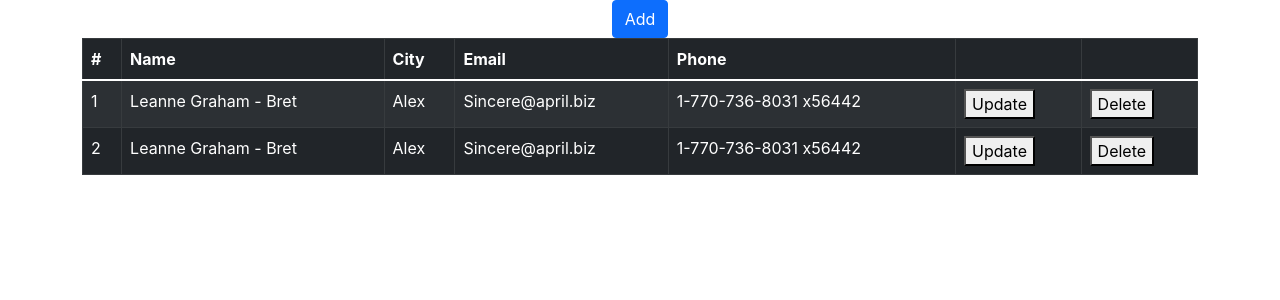
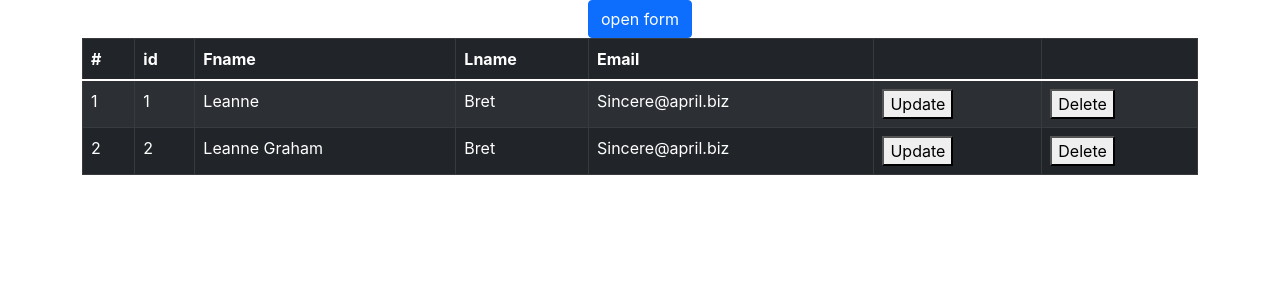
Before and after one commit to Abdelrahman-Mehrat/React-practice, a React (Create React App) app: page / in a window 1280 px wide. Shown: the top 300 px of the page. Built offline with nearby package versions, Linux system fonts and the light colour scheme.

Commit message:
updateBtn-functions

```diff
--- a/src/App.js
+++ b/src/App.js
@@ -1,35 +1,105 @@
 import { useState } from "react";
 import "./App.css";
 import MainContainer from "./Components/MainContainer/MainContainer";
+import AddUser from "./Components/AddUser/AddUser.jsx";
 
 function App() {
   const [users, setUsers] = useState([
     {
       id: 1,
-      fname: "Leanne Graham",
+      fname: "Leanne ",
       lname: "Bret",
-      city: "Alex",
       email: "Sincere@april.biz",
-      phone: "1-770-736-8031 x56442",
     },
     {
       id: 2,
       fname: "Leanne Graham",
       lname: "Bret",
-      city: "Alex",
       email: "Sincere@april.biz",
-      phone: "1-770-736-8031 x56442",
     },
   ]);
-  const HandleDelete = (e) => {
-    const newUsers = users.filter((user) => user.id != e.target.id);
+  const [users2, setUsers2] = useState([
+    {
+      id: 1,
+      fname: "Leanne ",
+      lname: "Bret",
+      email: "Sincere@april.biz",
+    },
+    {
+      id: 2,
+      fname: "Leanne Graham",
+      lname: "Bret",
+      email: "Sincere@april.biz",
+    },
+  ]);
+  const [newUser, setNewUser] = useState({
+    id: "",
+    fname: "",
+    lname: "",
+    email: "",
+  });
+
+  const HandleDelete = (target) => {
+    const newUsers = users.filter((user) => user.id != target);
     setUsers(newUsers);
+  };
+  const handleAddUser = (e) => {
+    e.preventDefault();
+    console.log();
+    setUsers([...users, newUser]);
+    setNewUser({
+      id: "",
+      fname: "",
+      lname: "",
+      email: "",
+    });
+  };
+  const handleAddUserChange = (e) => {
+    setNewUser({
+      ...newUser,
+      id: users.length + 1,
+      [e.target.name]: e.target.value,
+    });
+  };
+  // updated logic
+  const [updateUser, setUpdateUser] = useState({});
+  const handleUpdateUserChange = (e) => {
+    // console.log(e.target.name);
+    const selectedUser = users.filter((user) => {
+      return user.id == e.target.parentNode.parentNode.id;
+    });
+    setUpdateUser({ ...selectedUser[0], [e.target.name]: e.target.value });
+  };
+  const handleUpdateUser = (singleUser) => {
+    const newState = users.map((user) => {
+      // 👇️ if id equals 2 replace object
+      if (user.id === singleUser.id) {
+        return updateUser;
+      }
+
+      // 👇️ otherwise return object as is
+      return user;
+    });
+
+    setUsers(newState);
+    // setUsers([...users, updateUser]);
+    // console.log(users2[1]);
+    console.log(newState);
   };
   return (
     <div>
-      <MainContainer users={users} HandleDelete={HandleDelete} />
+      <AddUser
+        handleAddUser={handleAddUser}
+        newUser={newUser}
+        handleAddUserChange={handleAddUserChange}
+      />
+      <MainContainer
+        handleUpdateUserChange={handleUpdateUserChange}
+        handleUpdateUser={handleUpdateUser}
+        users={users}
+        HandleDelete={HandleDelete}
+      />
     </div>
   );
 }
-
 export default App;
--- a/src/Components/AddUser/AddUser.css
+++ b/src/Components/AddUser/AddUser.css
@@ -8,3 +8,6 @@
   padding: 4px;
   /* border-radius: 5px; */
 }
+.add-user-Btn {
+  display: block;
+}
--- a/src/Components/AddUser/AddUser.jsx
+++ b/src/Components/AddUser/AddUser.jsx
@@ -2,27 +2,31 @@ import { useState } from "react";
 import Row from "react-bootstrap/Row";
 import Col from "react-bootstrap/Col";
 import "./AddUser.css";
-const AddUser = () => {
+const AddUser = ({ handleAddUser, newUser, handleAddUserChange }) => {
   const [toggleForm, setToggleForm] = useState(false);
   const handleForm = () => {
     setToggleForm(!toggleForm);
     console.log(!toggleForm);
   };
+  const { fname, lname, email } = newUser;
   return (
-    <div>
+    <div className="container">
       <div className="switch-userForm-btn">
         <button className="btn btn-primary" onClick={handleForm}>
-          Add
+          open form
         </button>
       </div>
       {toggleForm ? (
-        <form action="" className="userForm ">
+        <form action="" onSubmit={handleAddUser} className="userForm ">
           <Row>
             <Col md={6} className="px-3">
               <input
                 type="text"
                 className="userForm-input"
                 placeholder="Fname"
+                name="fname"
+                value={fname}
+                onChange={handleAddUserChange}
               />
             </Col>
             <Col md={6} className="px-3">
@@ -30,28 +34,24 @@ const AddUser = () => {
                 type="text"
                 className="userForm-input"
                 placeholder="Lname"
+                name="lname"
+                value={lname}
+                onChange={handleAddUserChange}
               />
             </Col>
-            <Col md={6} className="px-3">
-              <input
-                type="text"
-                className="userForm-input"
-                placeholder="City"
-              />
-            </Col>
+
             <Col md={6} className="px-3">
               <input
                 type="text"
                 className="userForm-input"
                 placeholder="Email"
+                name="email"
+                value={email}
+                onChange={handleAddUserChange}
               />
             </Col>
-            <Col md={6} className="px-3">
-              <input
-                type="number"
-                className="userForm-input"
-                placeholder="Phone Number"
-              />
+            <Col md={12}>
+              <button className="mx-auto add-user-Btn">Add User</button>
             </Col>
           </Row>
         </form>
--- a/src/Components/MainContainer/MainContainer.jsx
+++ b/src/Components/MainContainer/MainContainer.jsx
@@ -1,29 +1,42 @@
 import SingleUser from "../SingleUser/SingleUser";
 import "./MainContainer.css";
 import Table from "react-bootstrap/Table";
-import AddUser from "../AddUser/AddUser";
-const MainContainer = ({ users, HandleDelete }) => {
-  console.log(users);
-
+const MainContainer = ({
+  users,
+  HandleDelete,
+  handleUpdateUserChange,
+  handleUpdateUser,
+}) => {
+  // console.log(users);
   return (
     <div>
       <div className="container">
-        <AddUser />
         <Table className="" striped variant="dark" bordered hover>
           <thead>
             <tr>
               <th>#</th>
-              <th>Name</th>
-              <th>City</th>
+              <th>id</th>
+              <th>Fname</th>
+              <th>Lname</th>
+
               <th>Email</th>
-              <th>Phone</th>
               <th></th>
               <th></th>
             </tr>
           </thead>
           <tbody>
-            {users.map((user) => {
-              return <SingleUser user={user} HandleDelete={HandleDelete} />;
+            {users.map((user, i) => {
+              return (
+                <SingleUser
+                  handleUpdateUserChange={handleUpdateUserChange}
+                  handleUpdateUser={handleUpdateUser}
+                  user={user}
+                  index={i + 1}
+                  HandleDelete={() => {
+                    HandleDelete(user.id);
+                  }}
+                />
+              );
             })}
           </tbody>
         </Table>
--- a/src/Components/SingleUser/SingleUser.jsx
+++ b/src/Components/SingleUser/SingleUser.jsx
@@ -1,20 +1,74 @@
+import { useState } from "react";
 import "./SingleUser.css";
-const SingleUser = ({ user, HandleDelete }) => {
+const SingleUser = ({
+  user,
+  HandleDelete,
+  index,
+  id,
+  handleUpdateUserChange,
+  handleUpdateUser,
+}) => {
+  const [toggleUpdate, setToggleUpdate] = useState(true);
   return (
-    <tr>
+    <tr id={user.id}>
+      <td>{index}</td>
       <td>{user.id}</td>
-      <td>{`${user.fname} - ${user.lname}`}</td>
-      <td>{user.city}</td>
-      <td>{user.email}</td>
-      <td>{user.phone}</td>
+      <td>
+        {toggleUpdate ? (
+          user.fname
+        ) : (
+          <input
+            defaultValue={user.fname}
+            name="fname"
+            onChange={handleUpdateUserChange}
+          />
+        )}
+      </td>
+      <td>
+        {toggleUpdate ? (
+          user.lname
+        ) : (
+          <input
+            defaultValue={user.lname}
+            name="lname"
+            onChange={handleUpdateUserChange}
+          />
+        )}
+      </td>
+      <td>
+        {toggleUpdate ? (
+          user.email
+        ) : (
+          <input
+            defaultValue={user.email}
+            name="email"
+            onChange={handleUpdateUserChange}
+          />
+        )}
+      </td>
       <td>
         {" "}
-        <button>Update</button>{" "}
+        {!toggleUpdate ? (
+          <button
+            onClick={() => {
+              setToggleUpdate(!toggleUpdate);
+              handleUpdateUser(user);
+            }}
+          >
+            save Update
+          </button>
+        ) : (
+          <button
+            onClick={() => {
+              setToggleUpdate(!toggleUpdate);
+            }}
+          >
+            Update
+          </button>
+        )}
       </td>
       <td>
-        <button id={user.id} onClick={HandleDelete}>
-          Delete
-        </button>
+        <button onClick={HandleDelete}>Delete</button>
       </td>
     </tr>
   );
```
